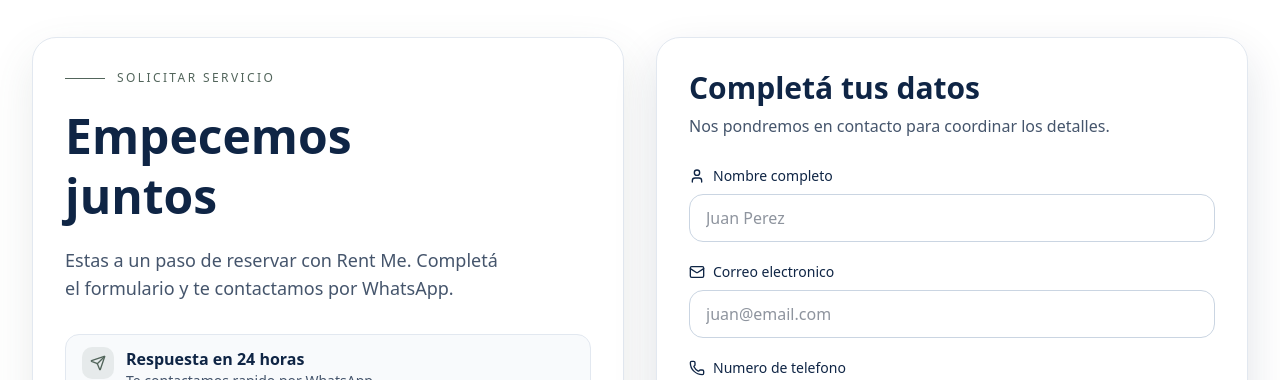
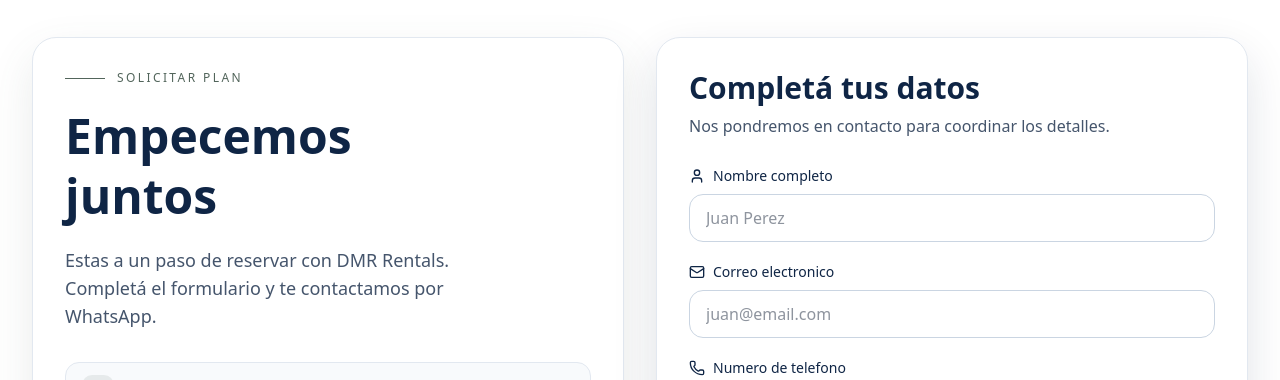
Before and after one commit to HezronUNA/RentMe, a React (Vite) app: page /reservar-plan in a window 1280 px wide. Shown: the part 171-551 px from the top of the page. Built offline with nearby package versions, Linux system fonts and the light colour scheme; no server answers.

Commit message:
Update service reservation text to reflect DMR Rentals branding

```diff
--- a/src/pages/PlansReservationPage.tsx
+++ b/src/pages/PlansReservationPage.tsx
@@ -10,8 +10,8 @@ export default function PlansReservationPage() {
       <div className="mx-auto grid max-w-7xl gap-6 px-4 md:grid-cols-2 md:items-start md:gap-8 md:px-8">
         <aside className="rounded-3xl border border-slate-200 bg-white p-8 shadow-[0_18px_45px_rgba(82,101,91,0.12)] md:col-start-1">
           <p className="mb-5 flex items-center gap-3 text-xs uppercase tracking-[0.2em] text-[#52655B]">
-            <span className="h-px w-10 bg-[#52655B]" />
-            Solicitar servicio
+            <span className="h-px w-10 bg-[#52655B]"/>
+            Solicitar plan
           </p>
 
           <h1 className="text-4xl font-semibold leading-tight text-[#0f2545] sm:text-5xl">
@@ -21,7 +21,7 @@ export default function PlansReservationPage() {
           </h1>
 
           <p className="mt-5 max-w-md text-lg text-slate-600">
-            Estas a un paso de reservar con Rent Me. Completá el formulario y te contactamos por
+            Estas a un paso de reservar con DMR Rentals. Completá el formulario y te contactamos por
             WhatsApp.
           </p>
 
--- a/src/pages/ServiceReservationPage.tsx
+++ b/src/pages/ServiceReservationPage.tsx
@@ -21,7 +21,7 @@ export default function ServiceReservationPage() {
           </h1>
 
           <p className="mt-5 max-w-md text-lg text-slate-600">
-            Estas a un paso de reservar con Rent Me. Completá el formulario y te contactamos por
+            Estas a un paso de reservar con DMR Rentals. Completá el formulario y te contactamos por
             WhatsApp.
           </p>
 
```
